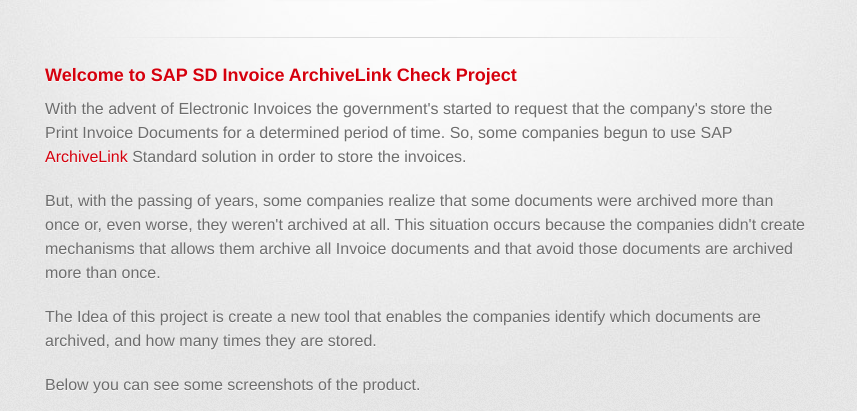
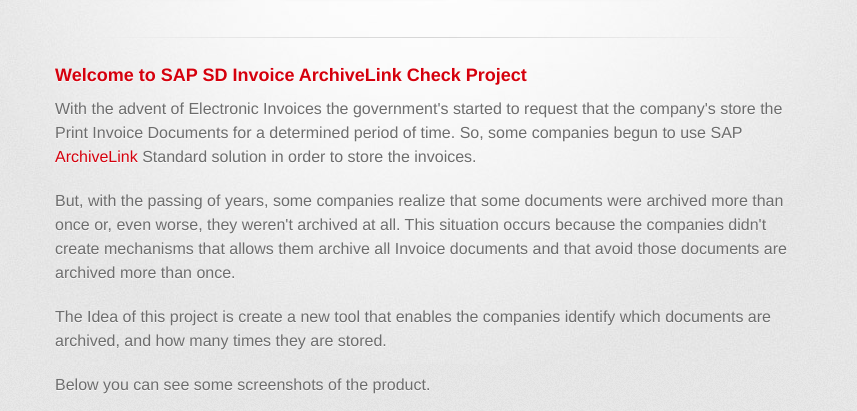
Before and after one commit to millernunes/ZSD_INVOICE_ARCHIVELINK_CHECK, a plain HTML site: page index.html in a window 1280 px wide. Shown: the part 209-620 px from the top of the page, without its empty margins (215-1072 px from the left). Drawn offline with Linux system fonts and the light colour scheme; a web font is replaced by a local one.

Commit message:
Update stylesheet.css

```diff
--- a/stylesheets/stylesheet.css
+++ b/stylesheets/stylesheet.css
@@ -90,7 +90,7 @@ header h2 {
 }
 
 .inner {
-  width: 760px;
+  width: 740px;
   margin: 0 auto;
 }
 
```
